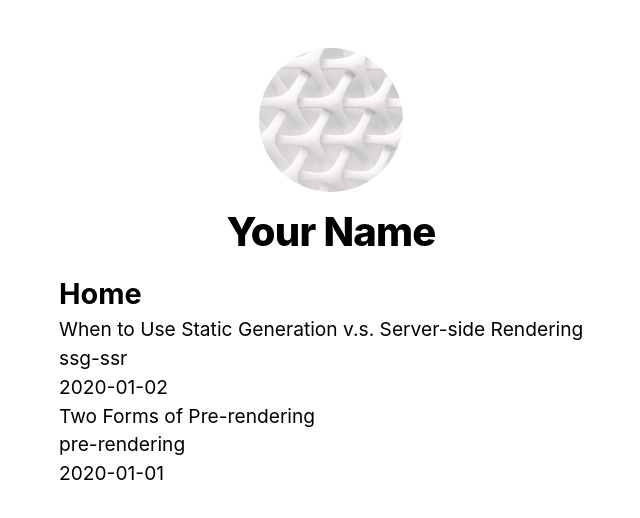
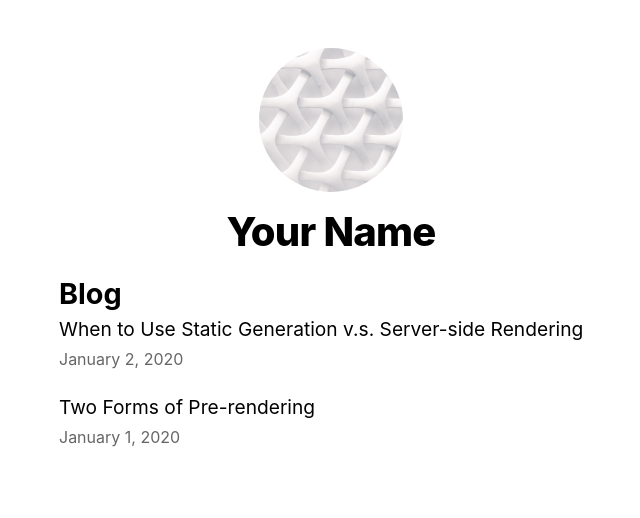
Before and after one commit to insectfow/nextjs-blog, a Next.js app: page / in a window 1280 px wide. Shown: the top 518 px of the page, without its empty margins (309-949 px from the left). Built offline with nearby package versions, Linux system fonts and the light colour scheme.

Commit message:
Dynamic Routes update

```diff
--- /dev/null
+++ b/components/date.js
@@ -0,0 +1,6 @@
+import { parseISO, format } from 'date-fns';
+
+export default function Date({ dateString }) {
+  const date = parseISO(dateString);
+  return <time dateTime={dateString}>{ format(date, 'LLLL d, yyyy') }</time>
+}
--- a/lib/index.js
+++ b/lib/index.js
@@ -1,6 +1,8 @@
 import fs from 'fs';
 import path from 'path';
 import matter from 'gray-matter';
+import { remark } from 'remark';
+import html from 'remark-html';
 
 const postsDirectory = path.join(process.cwd(), 'posts');
 
@@ -59,16 +61,23 @@
   });
 }
 
-export function getPostData(id) {
+export async function getPostData(id) {
   const fullPath = path.join(postsDirectory, `${id}.md`);
   const fileContents = fs.readFileSync(fullPath, 'utf8');
 
   // Use gray-matter to parse the post metadata section
   const matterResult = matter(fileContents);
 
-  // Combine the data with the id
+  // Use remark to convert markdown into HTML string
+  const processedContent = await remark()
+    .use(html)
+    .process(matterResult.content);
+  const contentHtml = processedContent.toString();
+
+  // Combine the data with the id and contentHtml
   return {
     id,
+    contentHtml,
     ...matterResult.data,
   };
 }
--- a/package.json
+++ b/package.json
@@ -6,6 +6,7 @@
     "start": "next start"
   },
   "dependencies": {
+    "date-fns": "^2.29.3",
     "firebase": "^9.15.0",
     "gray-matter": "^4.0.3",
     "next": "latest",
--- /dev/null
+++ b/pages/404.js
@@ -0,0 +1,3 @@
+export default function Custom404() {
+  return <h1>404 - Page Not Found</h1>;
+}
--- a/pages/index.js
+++ b/pages/index.js
@@ -1,6 +1,8 @@
 import Head from 'next/head';
 import Layout, { siteTitle } from '../components/laylout.js';
 import utilStyles from '../styles/utils.module.scss';
+import Link from 'next/link';
+import Date from '../components/date';
 
 import { getSortedPostsData } from '../lib/index';
 
@@ -20,16 +22,16 @@
         <title>{siteTitle}</title>
       </Head>
       <section className={utilStyles.headingMd}>
-        <h1>Home</h1>
+        <h1>Blog</h1>
         <ul>
           { allPostsData.map(({ id, date, title }) => (
-            <li key={id}>
-              {title}
-              <br />
-              {id}
-              <br />
-              {date}
-            </li>
+            <li className={utilStyles.listItem} key={id}>
+            <Link href={`/posts/${id}`}>{title}</Link>
+            <br />
+            <small className={utilStyles.lightText}>
+              <Date dateString={date} />
+            </small>
+          </li>
           ))}
         </ul>
       </section>
```
Also changed, not shown: pages/posts/[id].js (+18 -9 lines), 1 other file (tests, documents, lock files or other folders).
